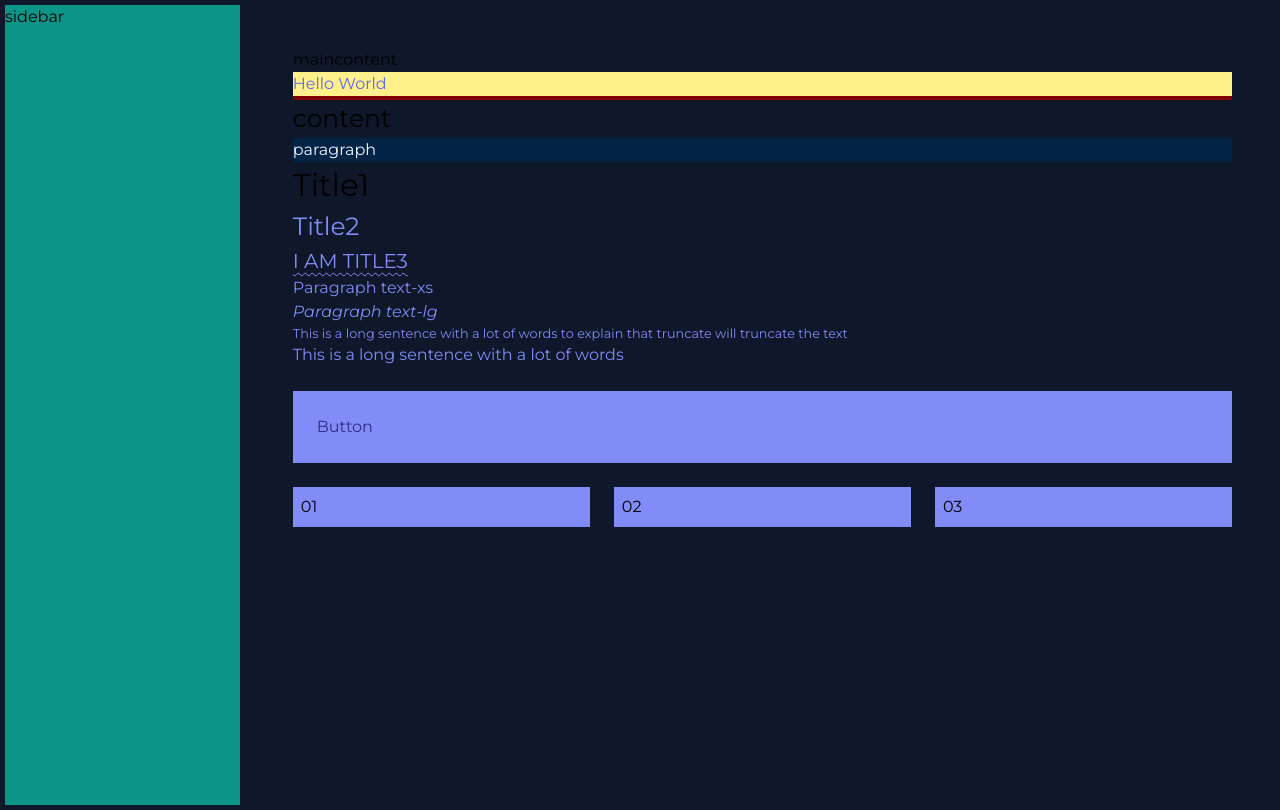
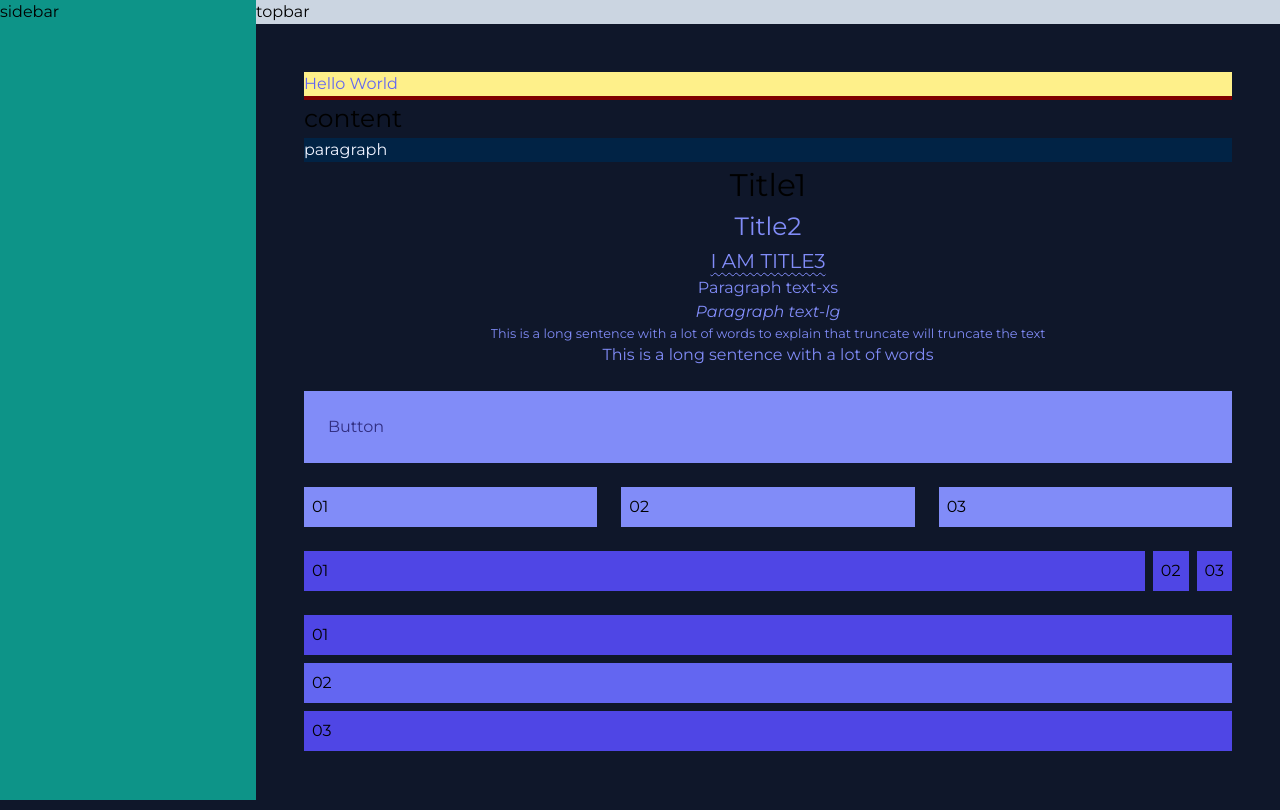
Before and after one commit to Wenying0808/website, a Next.js app: page / in a window 1280 px wide. Built offline with nearby package versions, Linux system fonts and the light colour scheme.

Commit message:
explore flex

```diff
--- a/src/app/page.tsx
+++ b/src/app/page.tsx
@@ -2,12 +2,15 @@
 
 export default function Home() {
   return (
-    <div className="flex">
-      <div className="bg-teal-600 min-h-screen w-1/5 m-5">
+    <div className="flex flex-col md:flex-row">
+      <div className="bg-teal-600 md:min-h-screen basis-1/5">
         sidebar
       </div>
-      <div className="m-6 bg-slate-900 w-4/5">
-        maincontent
+      <div className=" bg-slate-900 basis-4/5 flex flex-col">
+        <div className="bg-slate-300">
+          topbar
+        </div>
+        <div className="m-6">
           <h1 className="text-indigo-500 bg-yellow-200 border-b-4 border-heatmap-5">
             Hello World
           </h1>
@@ -17,6 +20,7 @@ export default function Home() {
           <p className="bg-[#012345] text-indigo-50">
             paragraph
           </p>
+          <div className="flex flex-col justify-center items-center">
             <h1 className="text-3xl text-indigo-400underline">Title1</h1>
             <h2 className="text-2xl text-indigo-400">Title2</h2>
             <h3 className="text-xl text-indigo-400 uppercase underline decoration-wavy decoration-indigo-400 decoration-1 underline-offset-4 leading-normal">I am title3</h3>
@@ -26,14 +30,26 @@ export default function Home() {
             <div className="whitespace-normal">
               <p className="text-indigo-400">This is a long sentence with a lot of words</p>
             </div>
+          </div>
+
           <div className="bg-indigo-400 text-indigo-900 p-4 my-4">Button</div>
           <div className="flex space-x-4 ">
             <div className="bg-indigo-400 p-1 w-1/3">01</div>
             <div className="bg-indigo-400 p-1 w-1/3">02</div>
             <div className="bg-indigo-400 p-1 w-1/3">03</div>
           </div>
+          <div className="flex mt-4 space-x-1">
+            <div className="bg-indigo-600 p-1 flex-grow">01</div>
+            <div className="bg-indigo-600 p-1 ">02</div>
+            <div className="bg-indigo-600 p-1 ">03</div>
           </div>
-
+          <div className="flex-col mt-4 space-y-1">
+            <div className="bg-indigo-600 p-1">01</div>
+            <div className="bg-indigo-500 p-1 ">02</div>
+            <div className="bg-indigo-600 p-1 ">03</div>
+          </div>
+        </div>
+      </div>
     </div>
   );
 }
```
Lines whose indentation alone changed are shown as unchanged.
